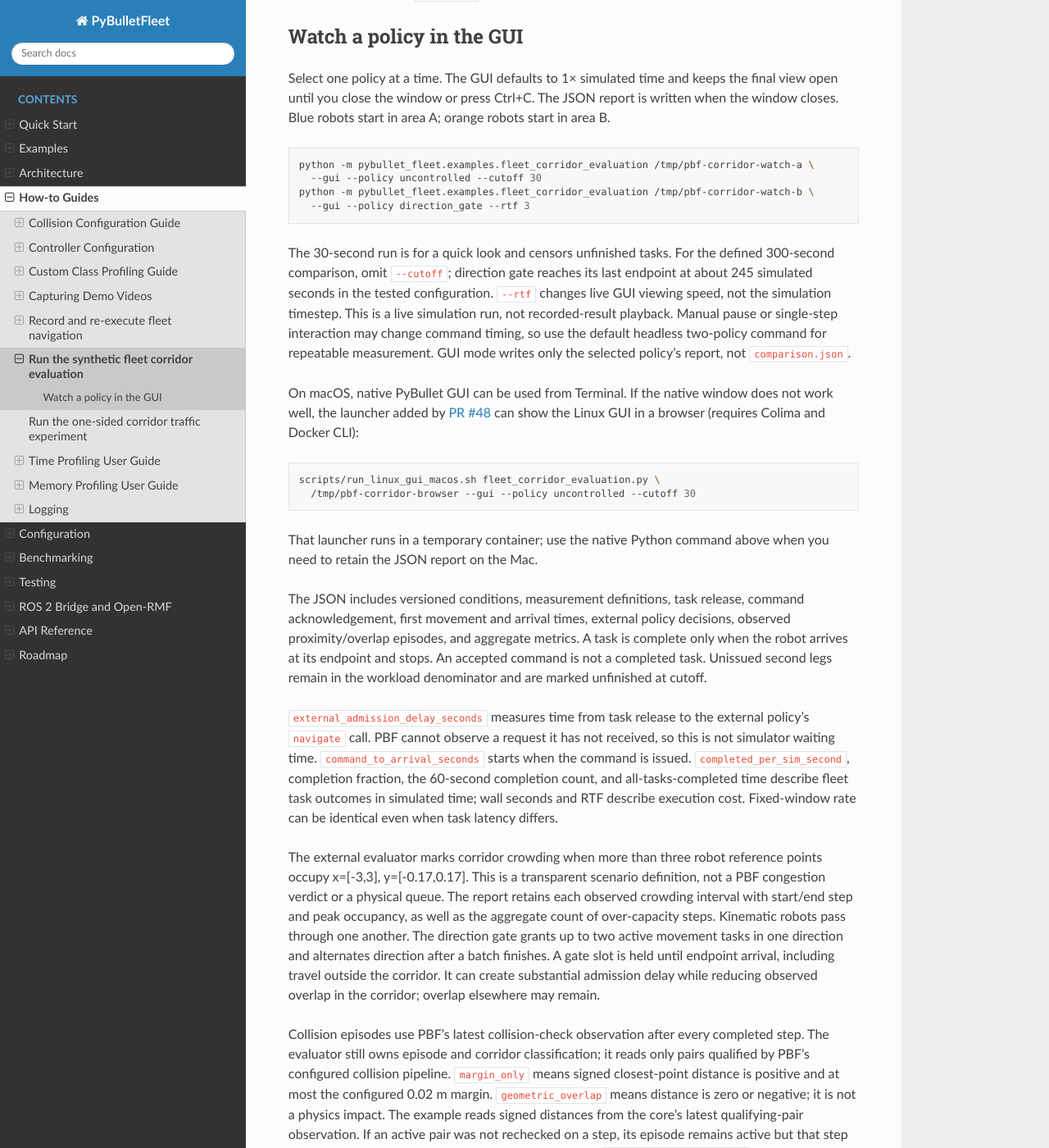
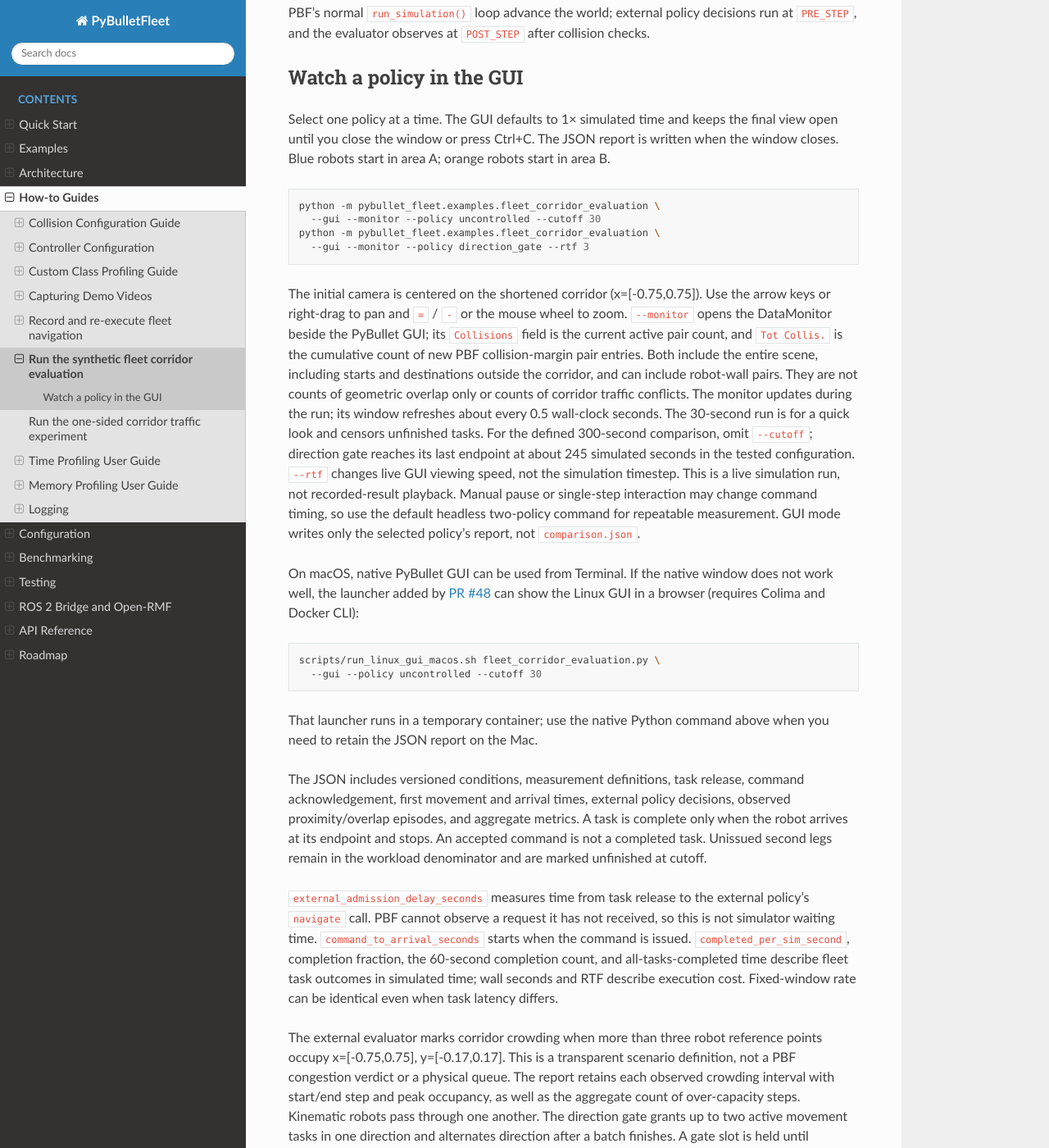
Before and after one commit to yuokamoto/PyBulletFleet, a Sphinx documentation site: the page built from docs/how-to/fleet-corridor-evaluation.md, in a window 1280 px wide and 1400 px high, scrolled down 491 px. Shown: the whole window at 82% size. Built offline with Sphinx 7.4.7 and the Read the Docs theme 3.1.0, drawn with Linux system fonts in a browser that asks for light colours; some of the changed text lies outside the part shown.

Commit message:
Shorten corridor examples and enable live monitor

````diff
--- a/docs/how-to/fleet-corridor-evaluation.md
+++ b/docs/how-to/fleet-corridor-evaluation.md
@@ -6,10 +6,13 @@ direction gate. It is a synthetic movement workload, not a warehouse delivery
 benchmark or a reproduction of a field incident.
 
 ```bash
-python -m pybullet_fleet.examples.fleet_corridor_evaluation /tmp/pbf-corridor-run
+python -m pybullet_fleet.examples.fleet_corridor_evaluation
 ```
 
-The output directory must not already exist. `--dt 0.05` changes the timestep;
+With no output argument, each run creates a unique `pbf-corridor-*` directory
+under the system temporary directory and prints its path. Pass a positional
+directory to retain reports at a chosen location; an explicitly named
+directory must not already exist. `--dt 0.05` changes the timestep;
 `--cutoff 300` sets the fixed simulated-time window. The cutoff must be an
 integer number of steps. The command writes `uncontrolled.json`,
 `direction_gate.json`, and `comparison.json`. Each policy starts in a fresh
@@ -27,13 +30,22 @@ is written when the window closes. Blue robots start in area A; orange robots
 start in area B.
 
 ```bash
-python -m pybullet_fleet.examples.fleet_corridor_evaluation /tmp/pbf-corridor-watch-a \
-  --gui --policy uncontrolled --cutoff 30
-python -m pybullet_fleet.examples.fleet_corridor_evaluation /tmp/pbf-corridor-watch-b \
-  --gui --policy direction_gate --rtf 3
+python -m pybullet_fleet.examples.fleet_corridor_evaluation \
+  --gui --monitor --policy uncontrolled --cutoff 30
+python -m pybullet_fleet.examples.fleet_corridor_evaluation \
+  --gui --monitor --policy direction_gate --rtf 3
 ```
 
-The 30-second run is for a quick look and censors unfinished tasks. For the
+The initial camera is centered on the shortened corridor (x=[-0.75,0.75]).
+Use the arrow keys or right-drag to pan and `=` / `-` or the mouse wheel to
+zoom. `--monitor` opens the DataMonitor beside the PyBullet GUI; its
+`Collisions` field is the current active pair count, and `Tot Collis.` is
+the cumulative count of new PBF collision-margin pair entries. Both include
+the entire scene, including starts and destinations outside the corridor,
+and can include robot-wall pairs. They are not counts of geometric overlap
+only or counts of corridor traffic conflicts. The monitor updates during the
+run; its window refreshes about every 0.5 wall-clock seconds. The 30-second
+run is for a quick look and censors unfinished tasks. For the
 defined 300-second comparison, omit `--cutoff`; direction gate reaches its
 last endpoint at about 245 simulated seconds in the tested configuration.
 `--rtf` changes live GUI viewing speed, not the simulation timestep. This is a
@@ -48,7 +60,7 @@ can show the Linux GUI in a browser (requires Colima and Docker CLI):
 
 ```bash
 scripts/run_linux_gui_macos.sh fleet_corridor_evaluation.py \
-  /tmp/pbf-corridor-browser --gui --policy uncontrolled --cutoff 30
+  --gui --policy uncontrolled --cutoff 30
 ```
 
 That launcher runs in a temporary container; use the native Python command
@@ -70,7 +82,7 @@ fleet task outcomes in simulated time; wall seconds and RTF describe execution
 cost. Fixed-window rate can be identical even when task latency differs.
 
 The external evaluator marks corridor crowding when more than three robot
-reference points occupy x=[-3,3], y=[-0.17,0.17]. This is a transparent
+reference points occupy x=[-0.75,0.75], y=[-0.17,0.17]. This is a transparent
 scenario definition, not a PBF congestion verdict or a physical queue.
 The report retains each observed crowding interval with start/end step and
 peak occupancy, as well as the aggregate count of over-capacity steps.
@@ -97,6 +109,13 @@ distance and observed duration. Events that begin and end between samples can
 still be missed, so smaller `--dt` improves resolution without guaranteeing
 continuous detection.
 
+`geometric_overlap_episodes` counts sampled robot/robot and robot/wall overlap
+episodes throughout the scene, including the initial areas and destinations.
+`corridor_geometric_overlap_episodes` counts the subset with at least one
+observed step whose pair midpoint lies within the corridor's x limits. It is
+therefore possible for both policies to have overlap outside the passage even
+when the direction gate has no observed corridor overlap.
+
 The report is a scenario-owned artifact. Its IDs and step/time fields permit
 later trace correlation, but it is not a replay artifact or a general PBF
 metrics API. Playback, checkpoint/restore, broader input capture and general
````
Also changed, not shown: CHANGELOG.md (+4 -0 lines), docs/design/fleet-corridor-evaluation/evidence.md (+14 -6 lines), docs/design/fleet-corridor-evaluation/traffic-failure-pilot-evidence.md (+43 -1 lines), docs/how-to/fleet-corridor-traffic-failure.md (+14 -10 lines), 4 other files.
